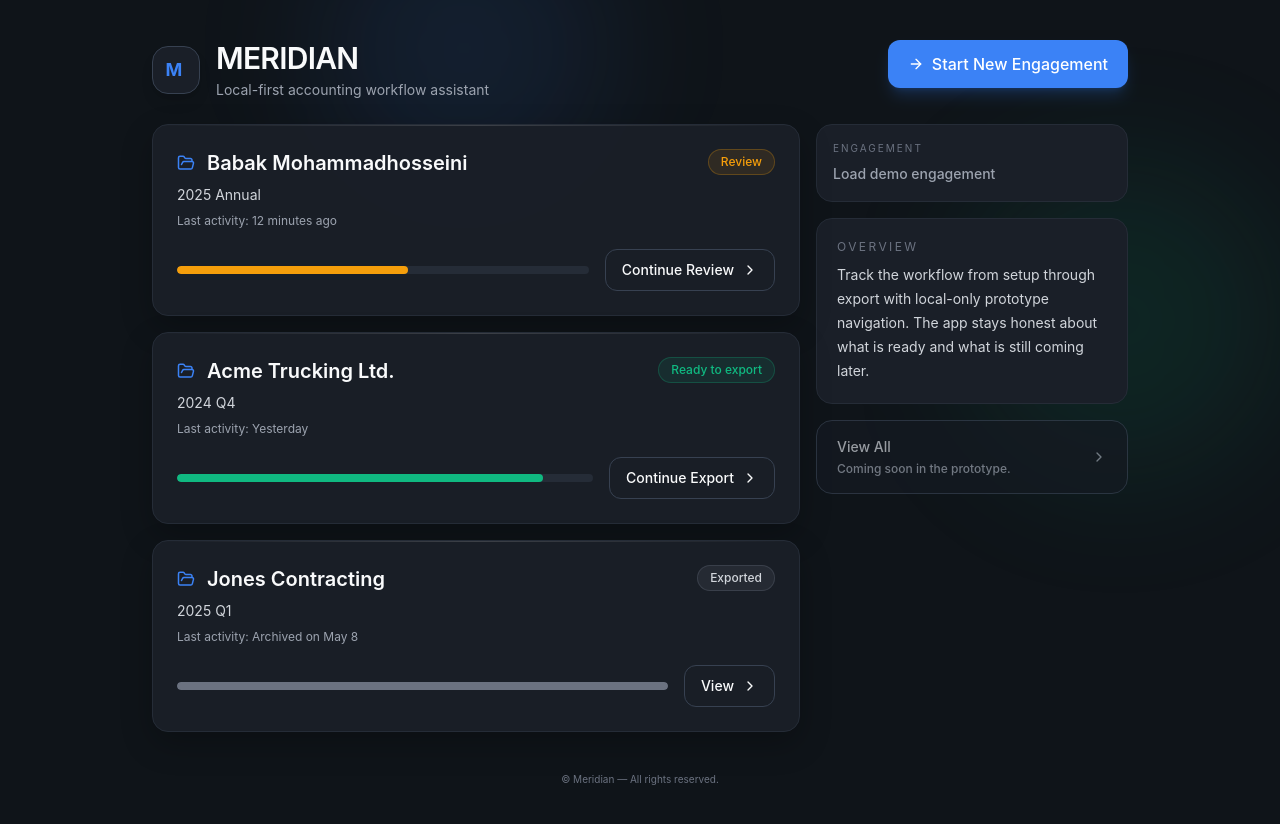
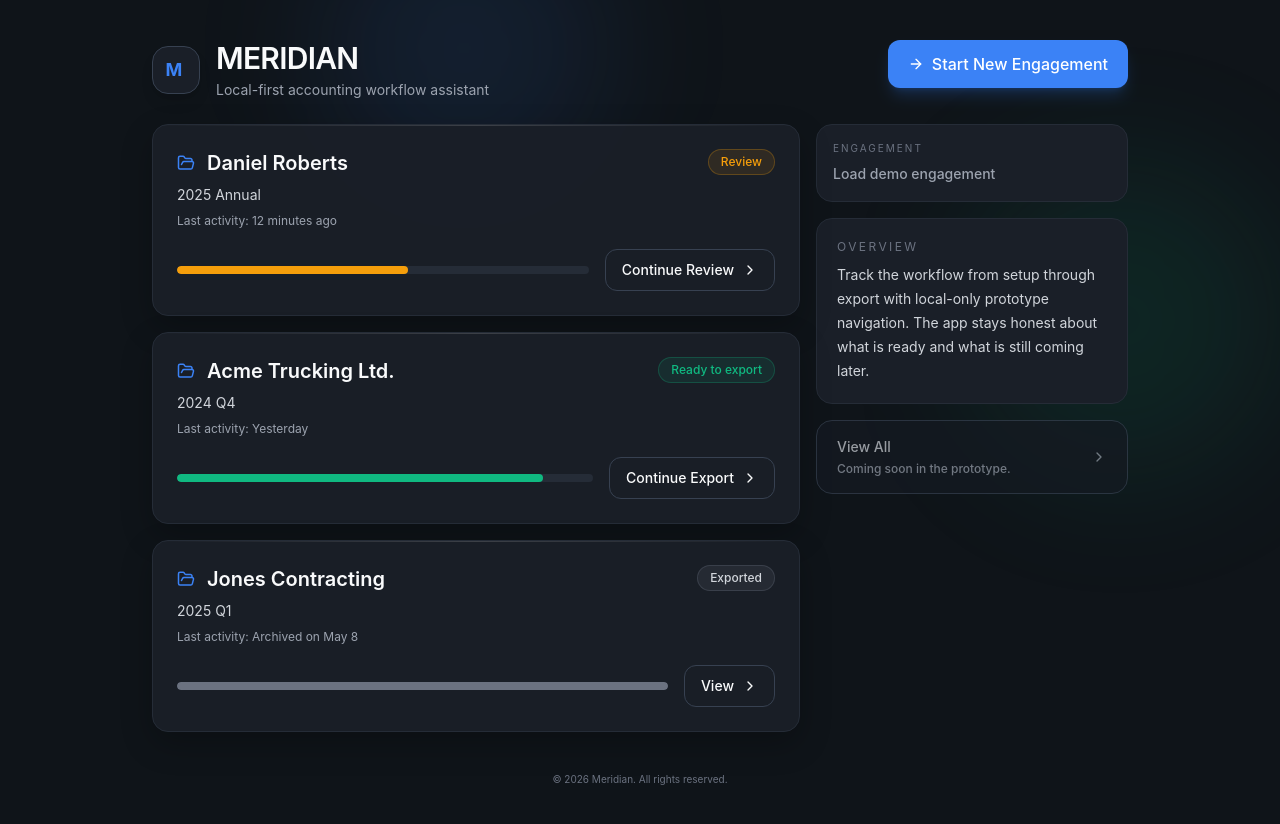
Before and after one commit to Mehrdad-KHE/Meridian-Phase2, a React (Vite) app: page / in a window 1280 px wide. Shown: the top 824 px of the page. Built offline with nearby package versions, Linux system fonts and the light colour scheme.

Commit message:
feat(demo): rename seeded engagement and refresh copyright notice

```diff
--- a/src/app/components/Sidebar.tsx
+++ b/src/app/components/Sidebar.tsx
@@ -263,7 +263,7 @@ export function Sidebar() {
         <p className="text-xs text-[#6B7280] truncate" title={engagementName}>
           {engagementName}
         </p>
-        <p className="text-[10px] text-[#6B7280]">© Meridian — All rights reserved.</p>
+        <p className="text-[10px] text-[#6B7280]">© 2026 Meridian. All rights reserved.</p>
       </div>
     </div>
   );
--- a/src/app/screens/Home.tsx
+++ b/src/app/screens/Home.tsx
@@ -15,7 +15,7 @@ interface EngagementCard {
 
 const engagements: EngagementCard[] = [
   {
-    client: 'Babak Mohammadhosseini',
+    client: 'Daniel Roberts',
     period: '2025 Annual',
     status: 'Review',
     lastActivity: 'Last activity: 12 minutes ago',
@@ -178,9 +178,7 @@ export function Home() {
           </div>
         </div>
 
-        <p className="mt-10 pb-2 text-center text-[10px] text-[#6B7280]">
-          © Meridian — All rights reserved.
-        </p>
+        <p className="mt-10 pb-2 text-center text-[10px] text-[#6B7280]">© 2026 Meridian. All rights reserved.</p>
       </div>
     </div>
   );
--- a/src/app/screens/SelectClient.tsx
+++ b/src/app/screens/SelectClient.tsx
@@ -45,10 +45,10 @@ export function SelectClient() {
 
         <div className="space-y-4 mb-6">
           <div className="bg-[#1A1F28] rounded-lg p-6 border border-[#252C37]">
-            <h3 className="text-base font-medium mb-1">Babak Mohammadhosseini</h3>
+            <h3 className="text-base font-medium mb-1">Daniel Roberts</h3>
             <p className="text-sm text-[#D1D5DB] mb-4">Self-employed contractor</p>
             <button
-              onClick={() => handleSelect('Babak Mohammadhosseini')}
+              onClick={() => handleSelect('Daniel Roberts')}
               className="bg-[#3B82F6] hover:bg-[#2563EB] text-white py-2 px-6 rounded-lg text-sm font-medium"
             >
               Select Client
@@ -218,9 +218,7 @@ export function SelectClient() {
         </div>
       )}
 
-      <p className="pb-4 text-center text-[10px] text-[#6B7280]">
-        © Meridian — All rights reserved.
-      </p>
+      <p className="pb-4 text-center text-[10px] text-[#6B7280]">© 2026 Meridian. All rights reserved.</p>
     </div>
   );
 }
--- a/src/app/screens/SelectFirm.tsx
+++ b/src/app/screens/SelectFirm.tsx
@@ -38,10 +38,10 @@ export function SelectFirm() {
 
         <div className="space-y-4 mb-6">
           <div className="bg-[#1A1F28] rounded-lg p-6 border border-[#252C37]">
-            <h3 className="text-base font-medium mb-1">Botax Accounting</h3>
+            <h3 className="text-base font-medium mb-1">Northpeak Accounting</h3>
             <p className="text-sm text-[#D1D5DB] mb-4">Toronto, ON</p>
             <button
-              onClick={() => handleSelect('Botax Accounting')}
+              onClick={() => handleSelect('Northpeak Accounting')}
               className="bg-[#3B82F6] hover:bg-[#2563EB] text-white py-2 px-6 rounded-lg text-sm font-medium"
             >
               Select Firm
@@ -166,9 +166,7 @@ export function SelectFirm() {
         </div>
       )}
 
-      <p className="pb-4 text-center text-[10px] text-[#6B7280]">
-        © Meridian — All rights reserved.
-      </p>
+      <p className="pb-4 text-center text-[10px] text-[#6B7280]">© 2026 Meridian. All rights reserved.</p>
     </div>
   );
 }
--- a/src/app/screens/SelectPeriod.tsx
+++ b/src/app/screens/SelectPeriod.tsx
@@ -258,9 +258,7 @@ export function SelectPeriod() {
 
       </div>
 
-      <p className="pb-4 text-center text-[10px] text-[#6B7280]">
-        © Meridian — All rights reserved.
-      </p>
+      <p className="pb-4 text-center text-[10px] text-[#6B7280]">© 2026 Meridian. All rights reserved.</p>
     </div>
   );
 }
--- a/src/app/state/engagement.tsx
+++ b/src/app/state/engagement.tsx
@@ -74,8 +74,8 @@ function readStoredState() {
     if (!raw) {
       if (import.meta.env.VITE_DEMO_SEED === 'true') {
         return buildState({
-          firmName: 'Botax Accounting',
-          clientName: 'Babak Mohammadhosseini',
+          firmName: 'Northpeak Accounting',
+          clientName: 'Daniel Roberts',
           periodLabel: '2025 Annual',
           isDemo: true,
           reviewResolved: false,
@@ -148,8 +148,8 @@ export function EngagementProvider({ children }: { children: ReactNode }) {
   const loadDemo = () => {
     setState(
       buildState({
-        firmName: 'Botax Accounting',
-        clientName: 'Babak Mohammadhosseini',
+        firmName: 'Northpeak Accounting',
+        clientName: 'Daniel Roberts',
         periodLabel: '2025 Annual',
         isDemo: true,
         reviewResolved: false,
--- a/src/imports/pasted_text/meridian-app-design.md
+++ b/src/imports/pasted_text/meridian-app-design.md
@@ -83,7 +83,7 @@ Document Intake
 Accountant / Firm → Client → Period
 
 مثلاً:
-Botax Accounting → Babak Mohammadhosseini → 2025 Annual Period
+Northpeak Accounting → Daniel Roberts → 2025 Annual Period
 
 این نوار باید باریک باشد و صفحه را شلوغ نکند.
 
--- a/src/imports/pasted_text/meridian-workflow-guide.md
+++ b/src/imports/pasted_text/meridian-workflow-guide.md
@@ -78,7 +78,7 @@ Context Bar should show:
 Firm → Client → Period
 
 Example:
-Botax Accounting → Babak Mohammadhosseini → 2025 Annual
+Northpeak Accounting → Daniel Roberts → 2025 Annual
 
 Opening / Welcome screen:
 Create a simple branded opening screen for Meridian.
```
